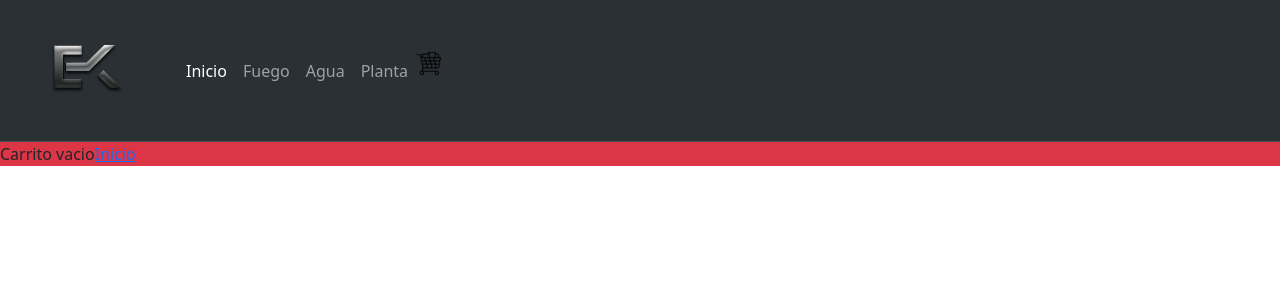
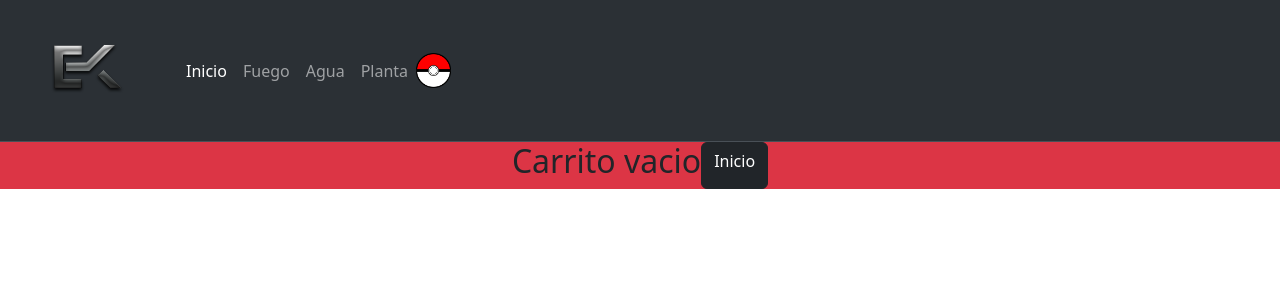
Before and after one commit to NahuelAngelone/PreEntrega2-Angelone, a React (Vite) app: page /cart in a window 1280 px wide. Shown: the top 300 px of the page. Built offline with nearby package versions, Linux system fonts and the light colour scheme.

Commit message:
estilo al widget

```diff
--- a/src/components/Cart/Cart.jsx
+++ b/src/components/Cart/Cart.jsx
@@ -9,9 +9,9 @@ const Cart = () => {
 
 	if(carrito.length ===0){
 		return (
-			<div>
-				Carrito vacio
-				<Link to="/">Inicio</Link>
+			<div className="d-flex justify-content-center">
+				<h2>Carrito vacio</h2>
+				<Link to="/" className="btn btn-dark">Inicio</Link>
 			</div>
 		)
 	}
--- a/src/components/CartWidget/CartWidget.jsx
+++ b/src/components/CartWidget/CartWidget.jsx
@@ -10,10 +10,15 @@ const CartWidget = () => {
   let cantidad = cantidadTotal()
 
   return (
-    <Link to='/cart' className='d-flex flex-row'>
-      <img src={cart} alt="Cart-Widget" height={25} />
-      <p>{cantidad > 0 && cantidad}</p>
-    </Link>
+    <div className="d-flex align-items-center justify-content-center">
+      <Link to='/cart' className='d-flex align-items-center text-decoration-none'>
+        <img src={cart} alt="Cart-Widget" height={35} />
+        <span className='text-white ms-2'>
+          {cantidad > 0 && cantidad}
+        </span>
+      </Link>
+    </div>
+
   )
 }
 
--- a/src/components/Checkout/Checkout.jsx
+++ b/src/components/Checkout/Checkout.jsx
@@ -31,9 +31,9 @@ const Checkout = () => {
 			total: precioTotal(),
 		};
 		const response = await validateForm(datosForm)
-		if (response.status === "success"){
+		if (response.status === "success") {
 			sendOrder(orden);
-		}else{
+		} else {
 			toast.warning(response.message)
 		}
 	};
--- a/src/components/ItemDetailContainer/ItemDetailView.jsx
+++ b/src/components/ItemDetailContainer/ItemDetailView.jsx
@@ -28,7 +28,7 @@ const ItemDetailView = ({ carta }) => {
 						{contadorOff ? (
 							<Counter stock={carta.stock} addToCart={addToCart} />
 						) : (
-							<Link to="/cart">Ir al carrito</Link>
+							<Link className="btn btn-dark" to="/cart">Ir al carrito</Link>
 						)}
 					</div>
 				</div>
```
Also changed, not shown: src/components/CartWidget/Assets/Cart.png.
